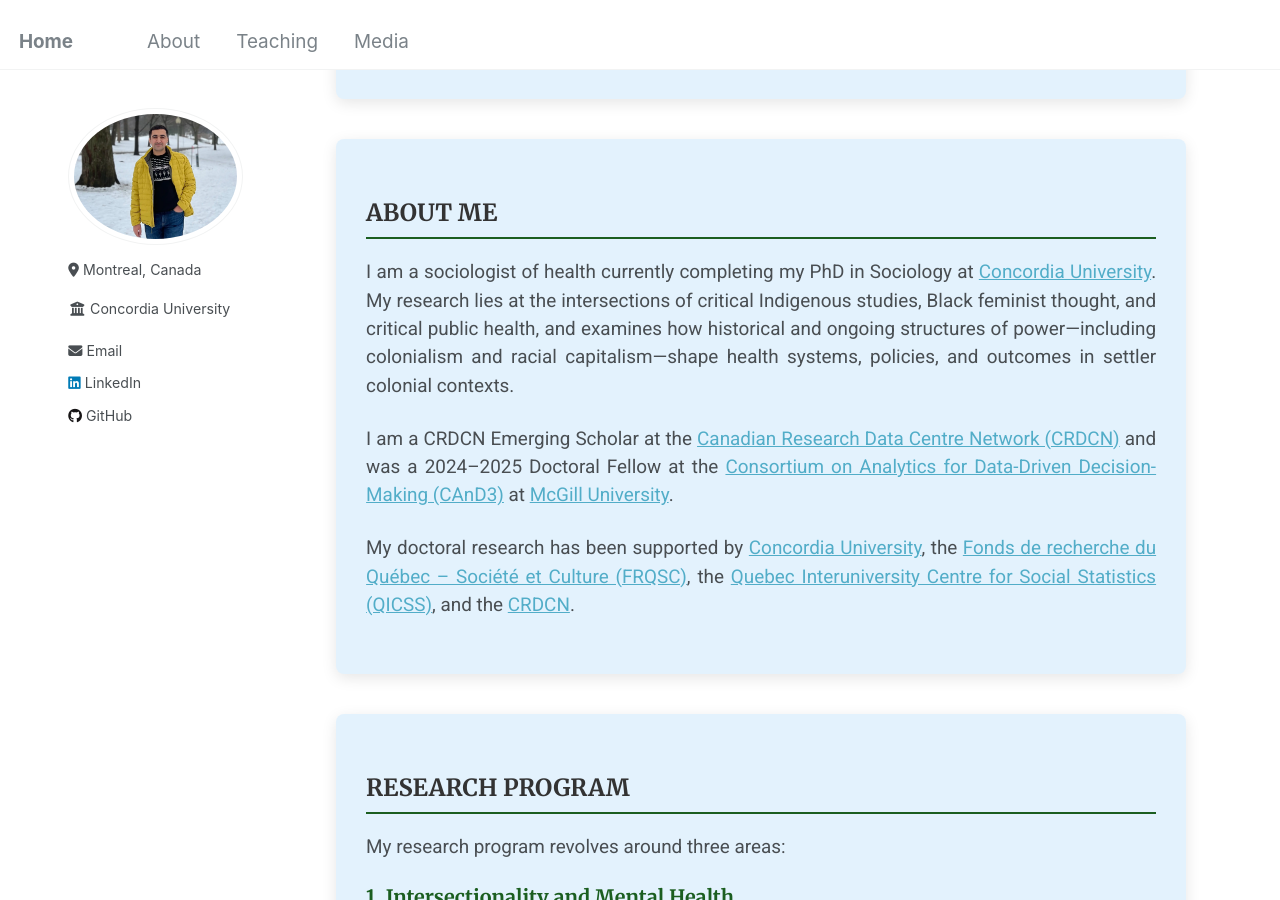
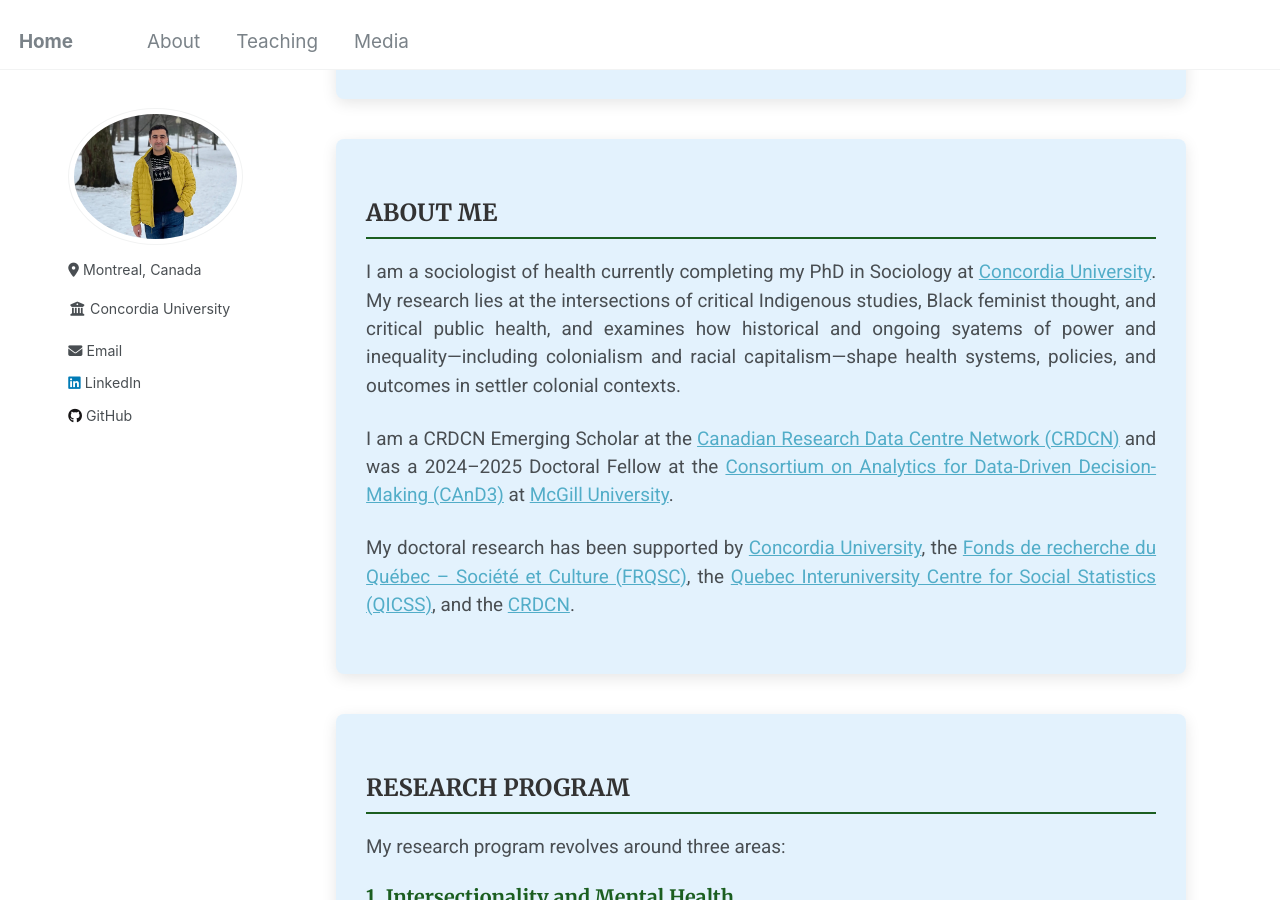
Before and after one commit to Mohsnmonji/mohsnmonji.github.io, a Jekyll site: the page built from about-me.md, in a window 1280 px wide and 900 px high, scrolled down 336 px. Built offline with Jekyll 4.4.1, drawn with Linux system fonts in a browser that asks for light colours.

Commit message:
Update about-me.md

```diff
--- a/about-me.md
+++ b/about-me.md
@@ -55,7 +55,7 @@ author_profile: true
   <p>
     I am a sociologist of health currently completing my PhD in Sociology at
     <a href="https://www.concordia.ca/artsci/sociology-anthropology.html" target="_blank">Concordia University</a>.
-    My research lies at the intersections of critical Indigenous studies, Black feminist thought, and critical public health, and examines how historical and ongoing structures of power—including colonialism and racial capitalism—shape health systems, policies, and outcomes in settler colonial contexts.
+    My research lies at the intersections of critical Indigenous studies, Black feminist thought, and critical public health, and examines how historical and ongoing syatems of power and inequality—including colonialism and racial capitalism—shape health systems, policies, and outcomes in settler colonial contexts.
   </p>
 
  <p>
```
